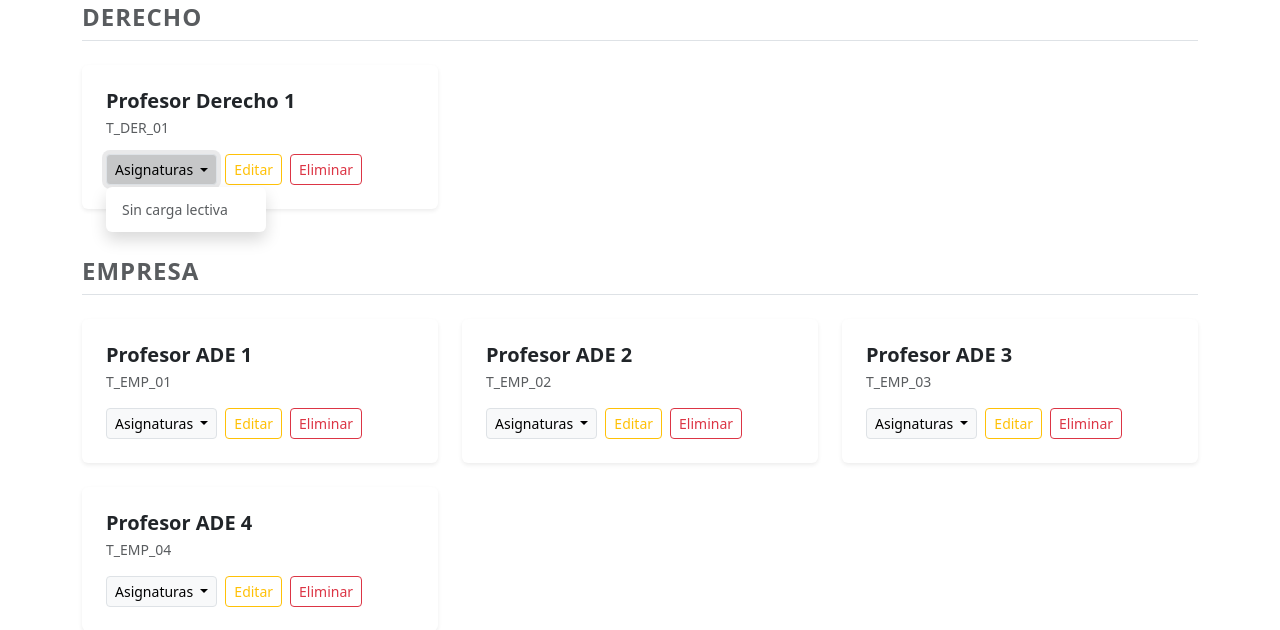
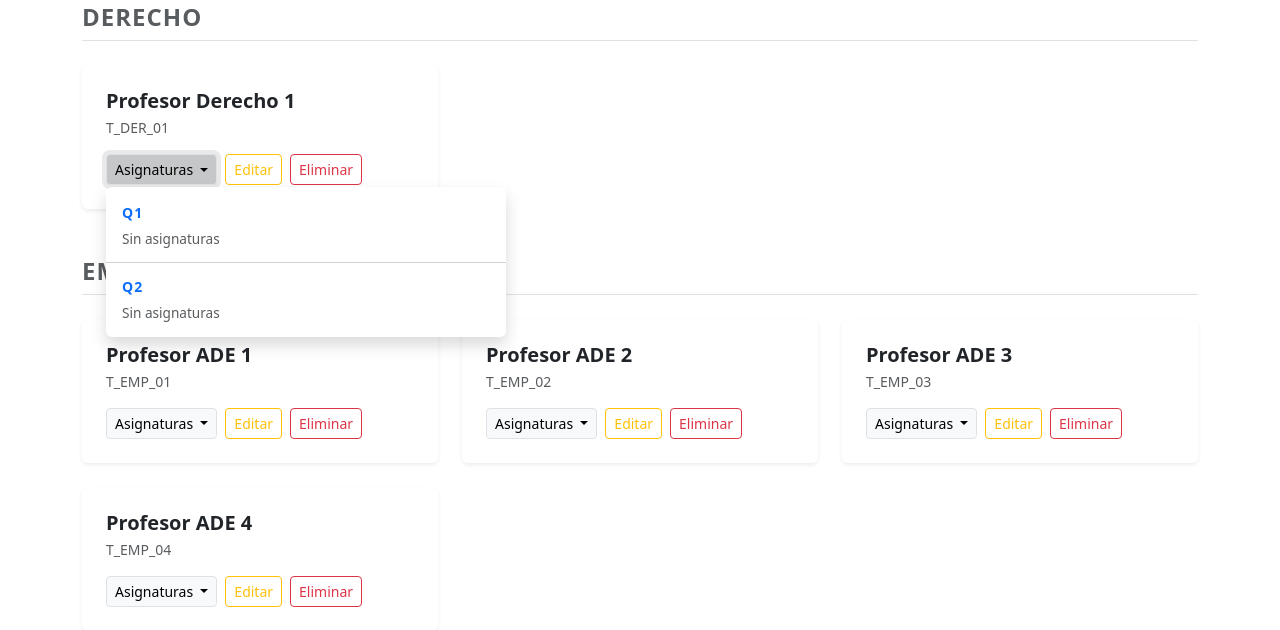
Before and after one commit to Gontzaa86/PFG-25-26, a Flask app: page /profesores in a window 1280 px wide, after a click on "Asignaturas". Shown: the part 233-863 px from the top of the page. Run offline with Flask 3, Linux system fonts and the light colour scheme; some libraries are stand-ins or nearby versions.

Commit message:
Mejora interfaz profesores.
Dropdown de asignaturas mejorado, indicando asignaturas por cuatrimestre y maneteniendo un tamaño constante en todos los profesores.

```diff
--- a/static/css/styles.css
+++ b/static/css/styles.css
@@ -72,3 +72,32 @@ Estilos del calendario (resultados.html)
 .bg-cat-3 { background-color: #fff3e0; border-color: #ffcc80; }
 .bg-cat-4 { background-color: #f3e5f5; border-color: #ce93d8; }
 .bg-cat-5 { background-color: #efebe9; border-color: #bcaaa4; }
+
+/*
+====================================================================
+Estilos del dropdown asignaturas (profesores.html)
+====================================================================
+*/
+
+/* Clase para unificar el ancho de los desplegables */
+.custom-dropdown-width {
+    min-width: 400px; /* Ancho fijo para todos */
+    max-width: 400px;
+    padding: 10px 0;
+}
+
+/* Evitar que el texto salte de línea y poner puntos suspensivos si es muy largo */
+.dropdown-item-text {
+    white-space: nowrap;
+    overflow: hidden;
+    text-overflow: ellipsis;
+    display: block;
+    font-size: 0.85rem;
+}
+
+/* Estilo para los títulos Q1 y Q2 */
+.dropdown-header {
+    padding-top: 0.5rem;
+    padding-bottom: 0.2rem;
+    letter-spacing: 1px;
+}
--- a/templates/profesores.html
+++ b/templates/profesores.html
@@ -40,18 +40,31 @@
                                 <button class="btn btn-sm btn-light border dropdown-toggle" data-bs-toggle="dropdown">
                                     Asignaturas
                                 </button>
-                                <ul class="dropdown-menu shadow border-0">
-                                    {% set ns = namespace(tiene=false) %}
+                                <ul class="dropdown-menu shadow border-0 custom-dropdown-width">
+                                    {% set ns = namespace(tieneQ1=false, tieneQ2=false) %}
+
+                                    <li><h6 class="dropdown-header text-primary fw-bold">Q1</h6></li>
                                     {% for curso in asignaturas %}
-                                        {# Forzamos la comparación como strings para evitar fallos de tipo #}
-                                        {% if curso.teacher|string == p.id|string %}
-                                            <li><span class="dropdown-item-text small">● {{ curso.name }}</span></li>
-                                            {% set ns.tiene = true %}
+                                        {% if curso.teacher|string == p.id|string and curso.term == 'Q1' %}
+                                            <li><span class="dropdown-item-text text-truncate">● {{ curso.name }}</span></li>
+                                            {% set ns.tieneQ1 = true %}
                                         {% endif %}
                                     {% endfor %}
+                                    {% if not ns.tieneQ1 %}
+                                        <li><span class="dropdown-item-text text-muted small italic">Sin asignaturas</span></li>
+                                    {% endif %}
 
-                                    {% if not ns.tiene %}
-                                        <li><span class="dropdown-item-text text-muted small px-3">Sin carga lectiva</span></li>
+                                    <li><hr class="dropdown-divider"></li>
+
+                                    <li><h6 class="dropdown-header text-primary fw-bold">Q2</h6></li>
+                                    {% for curso in asignaturas %}
+                                        {% if curso.teacher|string == p.id|string and curso.term == 'Q2' %}
+                                            <li><span class="dropdown-item-text text-truncate">● {{ curso.name }}</span></li>
+                                            {% set ns.tieneQ2 = true %}
+                                        {% endif %}
+                                    {% endfor %}
+                                    {% if not ns.tieneQ2 %}
+                                        <li><span class="dropdown-item-text text-muted small italic">Sin asignaturas</span></li>
                                     {% endif %}
                                 </ul>
                             </div>
```
